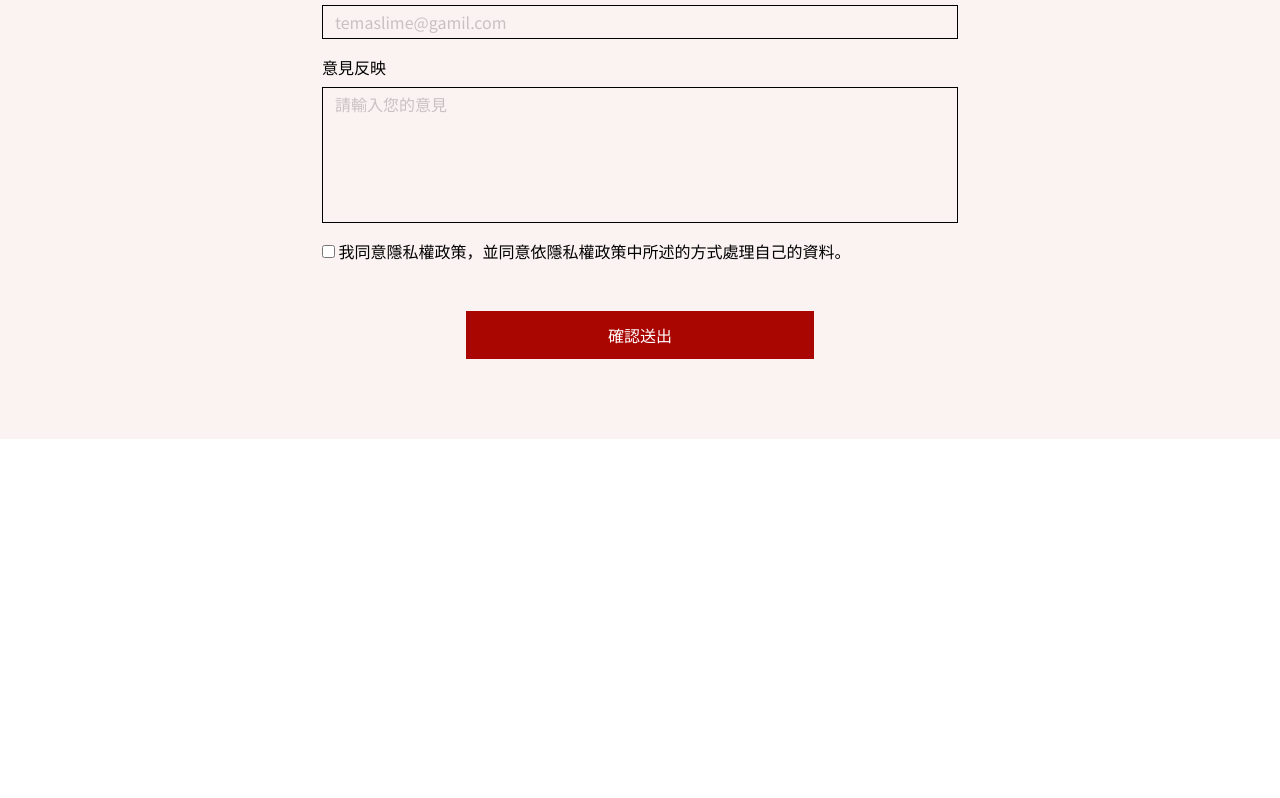
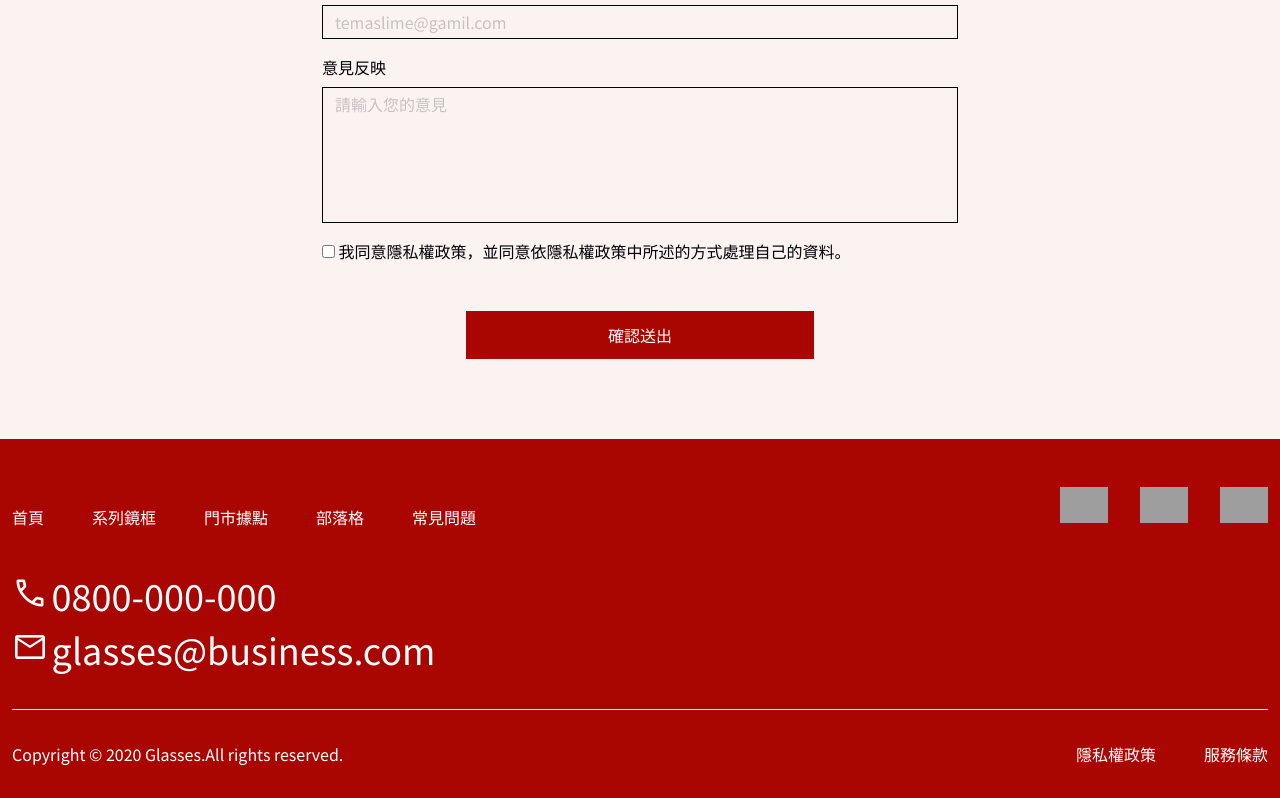
Before and after one commit to tema-liu/glass, a plain HTML site: page index.html in a window 1280 px wide. Shown: the part 3793-4591 px from the top of the page. Before the commit the page ends 4232 px from the top, so only its background shows below. Drawn offline with nearby package versions, Linux system fonts and the light colour scheme; grey boxes are pictures that could not be loaded.

Commit message:
切好眼鏡店商網頁版

```diff
--- a/index.html
+++ b/index.html
@@ -13,6 +13,10 @@
     <link
       href="https://fonts.googleapis.com/css2?family=Roboto:ital,wght@0,100;0,300;0,400;0,500;0,700;0,900;1,100;1,300;1,400;1,500;1,700;1,900&display=swap"
       rel="stylesheet"
+    />
+    <link
+      rel="stylesheet"
+      href="https://fonts.googleapis.com/css2?family=Material+Symbols+Outlined:opsz,wght,FILL,GRAD@24,400,0,0"
     />
     <link rel="stylesheet" href="./style.css" />
 
@@ -301,7 +305,62 @@
         </form>
       </div>
     </section>
+    <footer class="footer">
+      <div class="container">
+        <div class="footer-head">
+          <ul class="footer-head-item">
+            <li><a class="text-white" href="#">首頁</a></li>
+            <li><a class="text-white" href="#">系列鏡框</a></li>
+            <li><a class="text-white" href="#">門市據點</a></li>
+            <li><a class="text-white" href="#">部落格</a></li>
+            <li><a class="text-white" href="#">常見問題</a></li>
+          </ul>
+          <ul class="web-img">
+            <li>
+              <a href="#"
+                ><img
+                  src="https://raw.githubusercontent.com/hexschool/2022-web-layout-training/main/week3-4/ic-social-fb.png"
+                  alt="FB"
+              /></a>
+            </li>
+            <li>
+              <a href="#"
+                ><img
+                  src="https://raw.githubusercontent.com/hexschool/2022-web-layout-training/main/week3-4/ic_social_ig.png"
+                  alt="IG"
+              /></a>
+            </li>
+            <li>
+              <a href="#"
+                ><img
+                  src="https://raw.githubusercontent.com/hexschool/2022-web-layout-training/main/week3-4/ic_social_line.png"
+                  alt="LINE"
+              /></a>
+            </li>
+          </ul>
+        </div>
 
+        <ul class="footer-main">
+          <li class="text-white">
+            <span class="material-symbols-outlined"> call </span>
+            <h3>0800-000-000</h3>
+          </li>
+          <li class="text-white">
+            <span class="material-symbols-outlined"> mail </span>
+            <h3>glasses@business.com</h3>
+          </li>
+        </ul>
+        <div class="footer-last">
+          <p class="text-white">
+            Copyright © 2020 Glasses.All rights reserved.
+          </p>
+          <div class="footer-p">
+            <a class="text-white" href="#"><p>隱私權政策</p></a>
+            <a class="text-white" href="#"><p>服務條款</p></a>
+          </div>
+        </div>
+      </div>
+    </footer>
     <script src="./js/bootstrap.min.js"></script>
   </body>
 </html>
--- a/style.scss
+++ b/style.scss
@@ -114,7 +114,8 @@ body {
   line-height: 1;
 }
 ol,
-ul {
+ul,
+li {
   list-style: none;
 }
 blockquote,
@@ -431,6 +432,60 @@ img {
   margin: 8px 0 16px 0;
 }
 
-.checkbox {
-  background-color: $tertiary-color;
+.footer {
+  background-color: $primary-color;
+  .container {
+    h3 {
+      display: inline-block;
+    }
+    .footer-head {
+      display: flex;
+      justify-content: space-between;
+      .footer-head-item {
+        display: flex;
+        align-items: center;
+        li {
+          padding-top: 60px;
+          padding-right: 48px;
+        }
+      }
+      .web-img {
+        padding: 48px 0 0 0;
+        display: flex;
+        align-items: center;
+        li {
+          width: 48px;
+          height: 48px;
+          margin-left: 32px;
+          img {
+            width: 100%;
+          }
+        }
+      }
+    }
+
+    .footer-main {
+      padding: 33px 0;
+      border-bottom: 1px solid $four-color;
+      li {
+        span {
+          font-size: 36px;
+        }
+      }
+    }
+
+    .footer-last {
+      display: flex;
+      justify-content: space-between;
+      padding: 32px 0;
+
+      .footer-p {
+        display: flex;
+        flex-wrap: nowrap;
+        a {
+          padding-left: 48px;
+        }
+      }
+    }
+  }
 }
```
Also changed, not shown: style.css, 1 other file.
